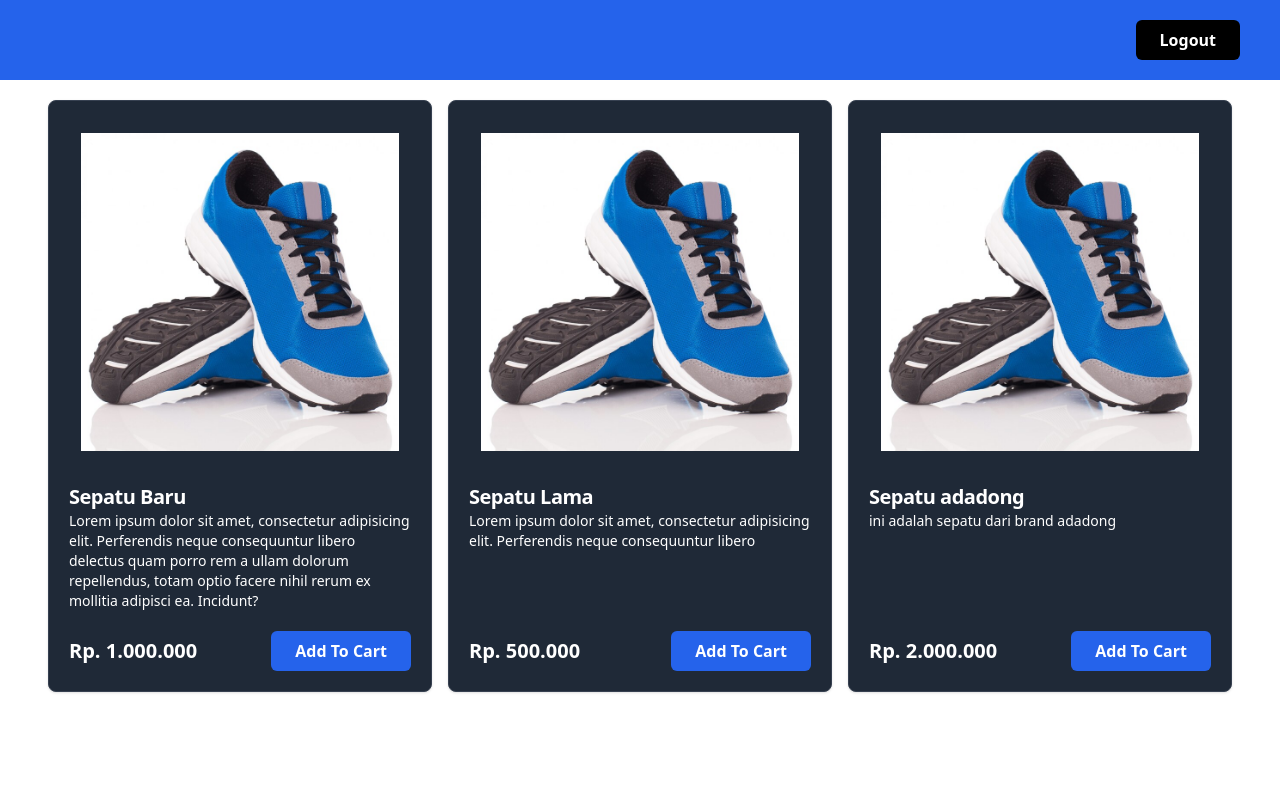
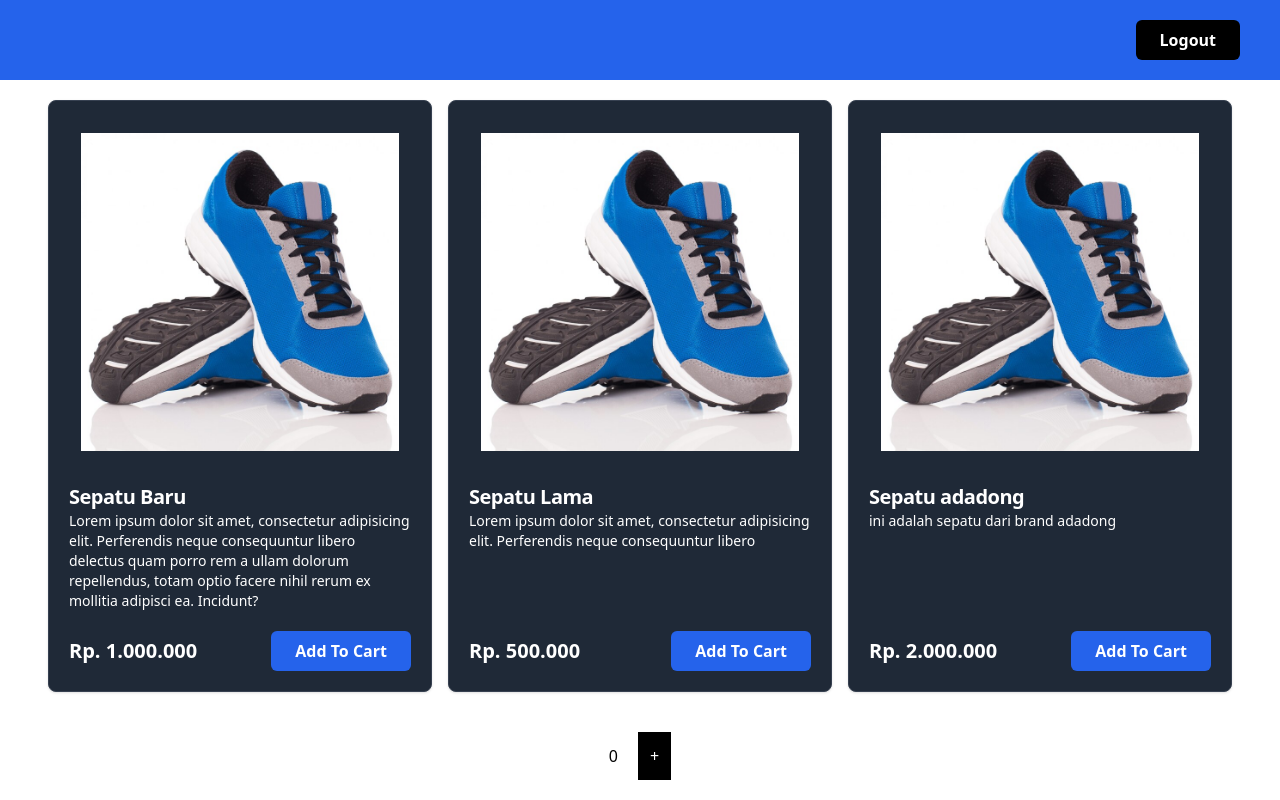
Before and after one commit to KenzoSebastian/belajar_react, a React (Vite) app: page /products in a window 1280 px wide. Built offline with nearby package versions, Linux system fonts and the light colour scheme.

Commit message:
state Class Component

```diff
--- a/src/Pages/products.jsx
+++ b/src/Pages/products.jsx
@@ -1,6 +1,7 @@
 import { Fragment } from "react";
 import CardProduct from "../components/Fragments/CardProduct";
 import Button from "../components/Elements/Button";
+import Counter from "../components/Fragments/Counter";
 
 const Products = [
   {
@@ -55,6 +56,9 @@
           </CardProduct>
         ))}
       </div>
+      <div className="flex w-100 justify-center py-5">
+        <Counter />
+      </div>
     </Fragment>
   );
 };
--- /dev/null
+++ b/src/components/Fragments/Counter.jsx
@@ -0,0 +1,25 @@
+import { Component } from "react";
+
+export class Counter extends Component {
+  constructor(props) {
+    super(props);
+    this.state = {
+      count: 0,
+    };
+  }
+  render() {
+    return (
+      <div className="flex items-center">
+        <h1 className="mr-5">{this.state.count}</h1>
+        <button
+          className="bg-black text-white p-3"
+          onClick={() => this.setState({ count: this.state.count + 1 })}
+        >
+          +
+        </button>
+      </div>
+    );
+  }
+}
+
+export default Counter;
```
